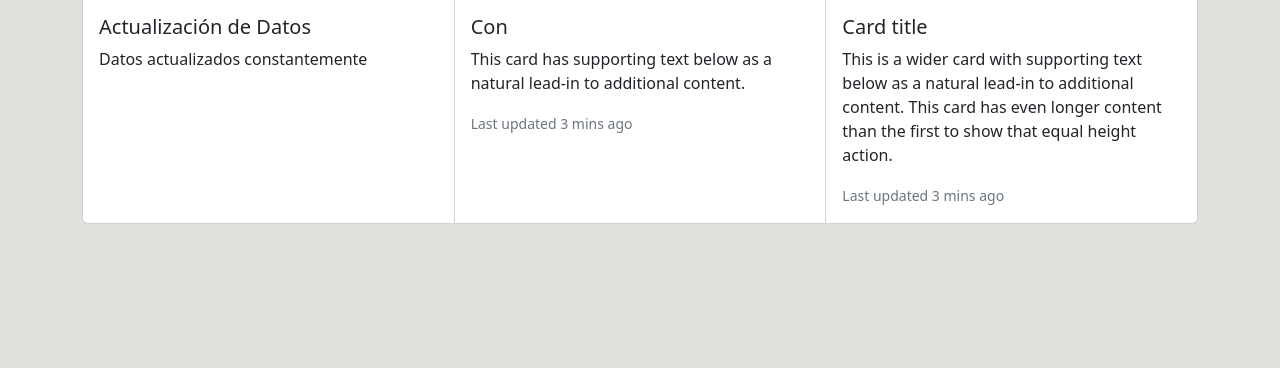
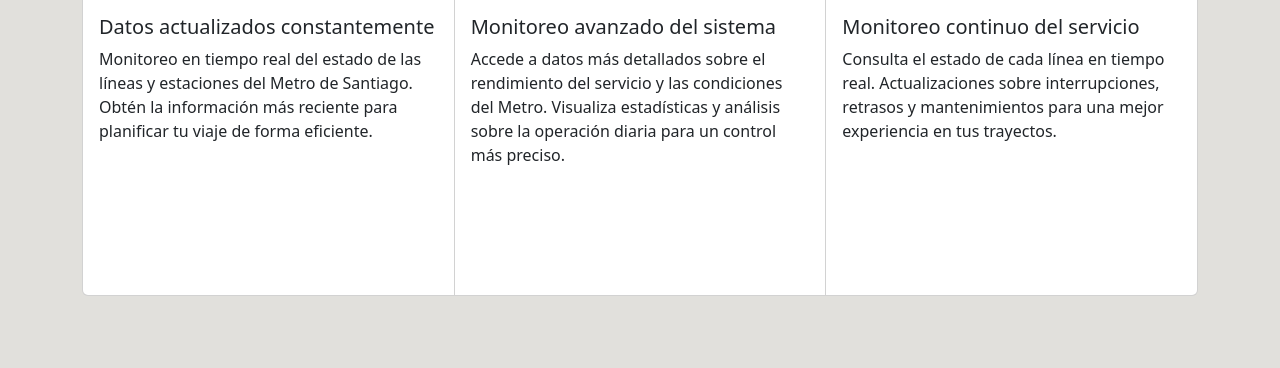
Before and after one commit to Gavoo0/MetroLitics, a Django app: page / in a window 1280 px wide. Shown: the part 1086-1454 px from the top of the page. Before the commit the page ends 1310 px from the top, so only its background shows below. Run offline with Django 4.2, Linux system fonts and the light colour scheme.

Commit message:
terminao ahora si

```diff
--- a/MetroLitics/Metro/templates/Metro/index.html
+++ b/MetroLitics/Metro/templates/Metro/index.html
@@ -31,25 +31,23 @@
     <div class="card">
       <img src="https://blogs.iadb.org/conocimiento-abierto/wp-content/uploads/sites/10/2022/10/%C2%BFQue%CC%81-es-la-gestio%CC%81n-de-datos-de-investigacio%CC%81n-Te-explicamos-en-5-pasos-esenciales.png" class="card-img-top img-card" alt="...">
       <div class="card-body">
-        <h5 class="card-title">Actualización de Datos</h5>
-        <p class="card-text">Datos actualizados constantemente </p>
+        <h5 class="card-title">Datos actualizados constantemente</h5>
+        <p class="card-text">Monitoreo en tiempo real del estado de las líneas y estaciones del Metro de Santiago. Obtén la información más reciente para planificar tu viaje de forma eficiente.</p>
         <br><br><br><br><br>
       </div>
     </div>
     <div class="card">
       <img src="https://static.vecteezy.com/system/resources/previews/014/338/430/non_2x/market-research-data-analysis-analyze-business-data-or-financial-report-seo-analytics-or-profit-and-earning-concept-businessman-analyst-with-magnifying-glass-analyze-data-on-computer-laptop-vector.jpg" class="card-img-top img-card" alt="...">
       <div class="card-body">
-        <h5 class="card-title">Con</h5>
-        <p class="card-text">This card has supporting text below as a natural lead-in to additional content.</p>
-        <p class="card-text"><small class="text-muted">Last updated 3 mins ago</small></p>
+        <h5 class="card-title">Monitoreo avanzado del sistema</h5>
+        <p class="card-text">Accede a datos más detallados sobre el rendimiento del servicio y las condiciones del Metro. Visualiza estadísticas y análisis sobre la operación diaria para un control más preciso.</p>
       </div>
     </div>
     <div class="card">
       <img src="https://i0.wp.com/prometeusgs.com/wp-content/uploads/2019/02/cultura-basada-en-datos.jpg?fit=1024%2C512&ssl=1" class="card-img-top img-card" alt="...">
       <div class="card-body">
-        <h5 class="card-title">Card title</h5>
-        <p class="card-text">This is a wider card with supporting text below as a natural lead-in to additional content. This card has even longer content than the first to show that equal height action.</p>
-        <p class="card-text"><small class="text-muted">Last updated 3 mins ago</small></p>
+        <h5 class="card-title">Monitoreo continuo del servicio</h5>
+        <p class="card-text">Consulta el estado de cada línea en tiempo real. Actualizaciones sobre interrupciones, retrasos y mantenimientos para una mejor experiencia en tus trayectos.</p>
       </div>
     </div>
   </div>
--- a/MetroLitics/Metro/templates/Metro/ver_reportes.html
+++ b/MetroLitics/Metro/templates/Metro/ver_reportes.html
@@ -3,11 +3,9 @@
 
 <span class="Titulo-Form">REPORTES</span>
 <div class="container">
-    <table class="table">
+    <table class="table table-hover">
         <thead>
           <tr>
-            <th scope="col">Reporte</th>
-            <th scope="col"></th>
           </tr>
         </thead>
         <tbody>
--- a/MetroLitics/Metro/views.py
+++ b/MetroLitics/Metro/views.py
@@ -45,8 +45,6 @@ def reportes(request):
                 aglomeracion=aglomeracion-personas_bus
             )
             metro.save()
-
-        bus = Mantenedor_bus.objects.filter(fecha=fecha_bus)
 
         buses = Mantenedor_bus.objects.filter(fecha=fecha_bus)
 
```
Also changed, not shown: MetroLitics/db.sqlite3.
